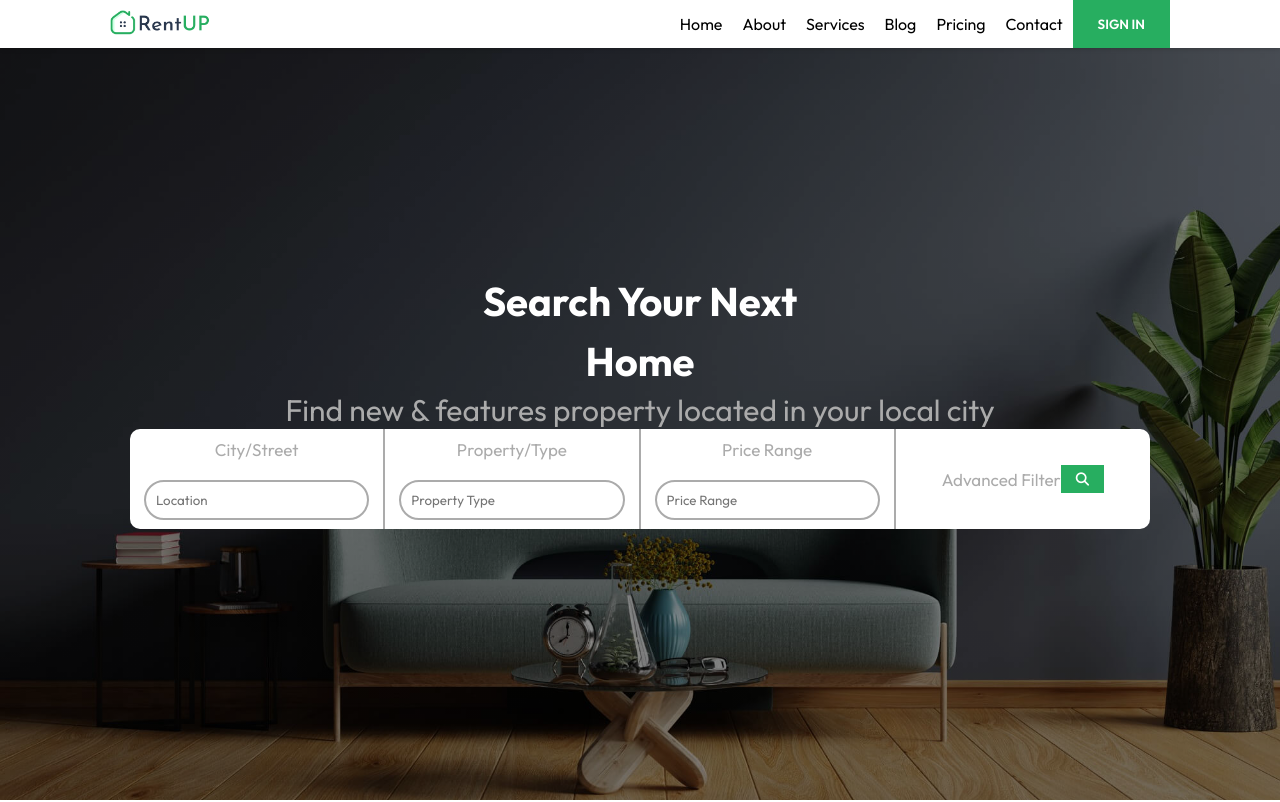
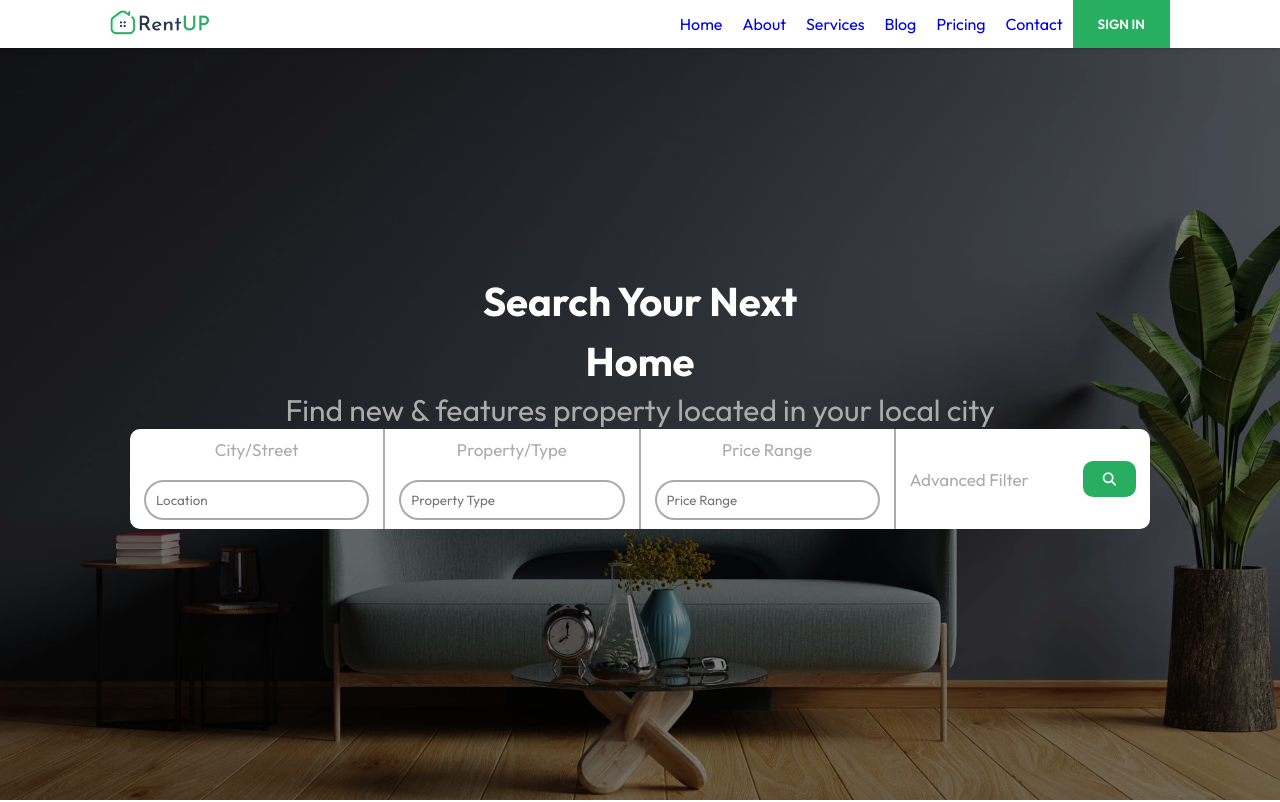
Before and after one commit to Ritahchanger/reactNodeRealEstate, a React (Create React App) app: page / in a window 1280 px wide. Shown: the top 802 px of the page. Built offline with nearby package versions, Linux system fonts and the light colour scheme.

Commit message:
Worked on the routers

```diff
--- a/src/App.js
+++ b/src/App.js
@@ -1,4 +1,8 @@
 import About from "./assets/pages/About";
+import Contact from "./assets/pages/Contact";
+import Blog from "./assets/pages/Blog";
+import Services from "./assets/pages/Services";
+import Pricing from "./assets/pages/Pricing";
 import Home from "./assets/pages/Home";
 import { BrowserRouter, Route, Routes } from "react-router-dom";
 const App = () => {
@@ -8,6 +12,10 @@ const App = () => {
         <Routes>
           <Route exact path="/" element={<Home />} />
           <Route exact path="/about" element={<About />} />
+          <Route exact path="/blog" element={<Blog />} />
+          <Route exact path="/services" element={<Services />} />
+          <Route exact path="/pricing" element={<Pricing />} />
+          <Route exact path="/contact" element={<Contact />} />
         </Routes>
       </BrowserRouter>
     </div>
--- /dev/null
+++ b/src/assets/pages/Blog.jsx
@@ -0,0 +1,12 @@
+import Navbar from "../../components/Navbar/Navbar"
+import Footer from "../../components/Footer/Footer";
+const Blog = () => {
+  return (
+    <div>
+        <Navbar/>
+        <Footer/>
+    </div>
+  )
+}
+
+export default Blog
--- /dev/null
+++ b/src/assets/pages/Contact.jsx
@@ -0,0 +1,12 @@
+import Navbar from "../../components/Navbar/Navbar"
+import Footer from "../../components/Footer/Footer";
+const Contact = () => {
+  return (
+    <div>
+        <Navbar/>
+        <Footer/>
+    </div>
+  )
+}
+
+export default Contact
--- /dev/null
+++ b/src/assets/pages/Pricing.jsx
@@ -0,0 +1,12 @@
+import Navbar from "../../components/Navbar/Navbar"
+import Footer from "../../components/Footer/Footer";
+const Pricing = () => {
+  return (
+    <div>
+        <Navbar/>
+        <Footer/>
+    </div>
+  )
+}
+
+export default Pricing
--- /dev/null
+++ b/src/assets/pages/Services.jsx
@@ -0,0 +1,12 @@
+import Navbar from "../../components/Navbar/Navbar"
+import Footer from "../../components/Footer/Footer";
+const Services = () => {
+  return (
+    <div>
+        <Navbar/>
+        <Footer/>
+    </div>
+  )
+}
+
+export default Services
--- a/src/components/Hero/Hero.css
+++ b/src/components/Hero/Hero.css
@@ -65,13 +65,17 @@
 .search-home .card:nth-child(4){
     display:flex;
     flex-direction: row;
-  ;
+    justify-content:space-between;
+    align-items:center;
+    text-align:center;
 }
 .search-home .card:nth-child(4) .search_name{
     margin-right:2rem;
 }
 .search-home .card:nth-child(4) .btn{
-
+    padding:1rem 2rem;
+    border-radius:10px;
+    cursor:pointer;
 }
 @media(max-width:640px){
    .search-home{
--- a/src/components/Navbar/Navbar.jsx
+++ b/src/components/Navbar/Navbar.jsx
@@ -1,6 +1,7 @@
 import React, { useState } from "react";
 import "./Navbar.css";
 import Logo from "../../assets/images1/logo.png";
+import { Link } from "react-router-dom";
 
 const Navbar = () => {
   const [showNavbar, setShowNavBar] = useState(false);
@@ -17,12 +18,12 @@ const Navbar = () => {
           </div>
           <div className={`navigation ${showNavbar ? 'active' : null }`}>
             <ul className="flex-apart">
-              <li>Home</li>
-              <li>About</li>
-              <li>Services</li>
-              <li>Blog</li>
-              <li>Pricing</li>
-              <li>Contact</li>
+              <li><Link to="/">Home</Link></li>
+              <li><Link to="/about">About</Link></li>
+              <li><Link to="/services">Services</Link></li>
+              <li><Link to="/blog">Blog</Link></li>
+              <li><Link to="/pricing">Pricing</Link></li>
+              <li><Link to="/contact">Contact</Link></li>
               <li>
                 <button className="btn">SIGN IN</button>
               </li>
--- a/src/index.css
+++ b/src/index.css
@@ -14,7 +14,7 @@ html{
   box-sizing: border-box;
   font-family: "Outfit", sans-serif;
 }
-.a {
+a {
   text-decoration: none;
 }
 ul {
```
